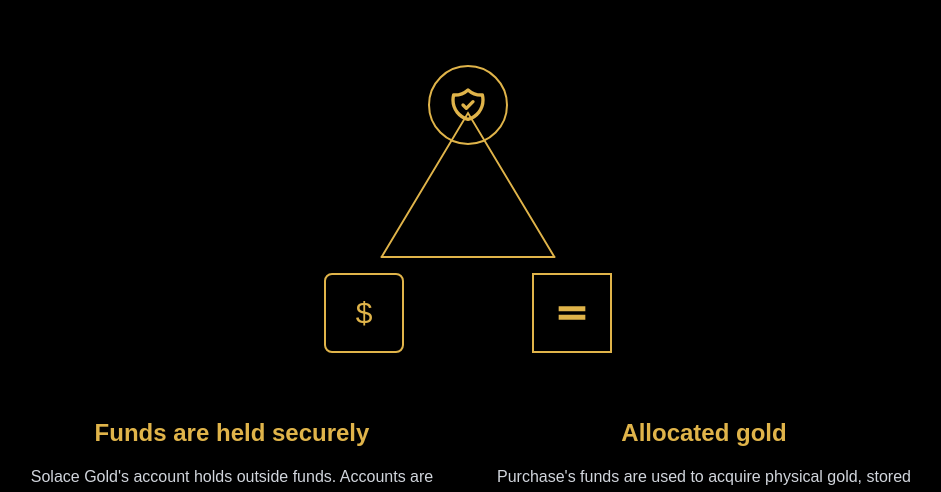
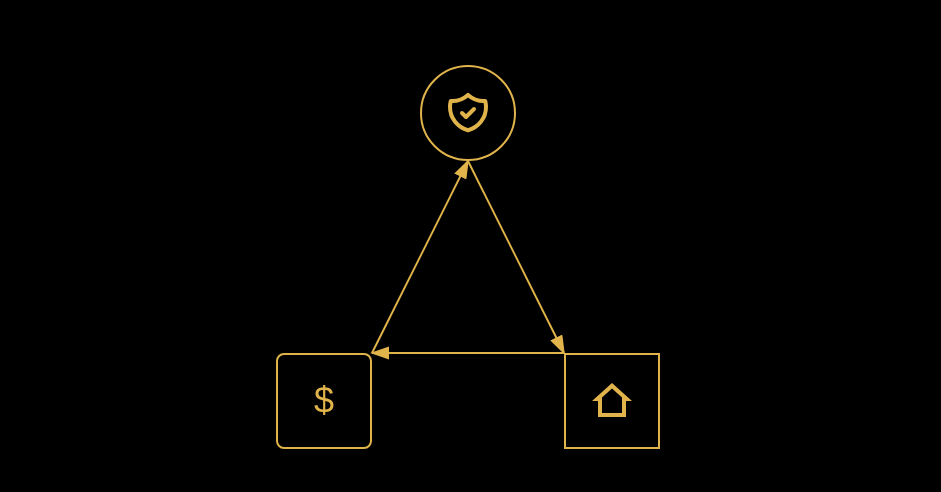
Before and after one commit to jordanpower10/solacegold-frontend, a Next.js app: page /about in a window 1280 px wide. Shown: the part 287-779 px from the top of the page, without its empty margins (172-1113 px from the left). Built offline with nearby package versions, Linux system fonts and the light colour scheme.

Commit message:
Update process diagram to match design exactly

```diff
--- a/pages/about.tsx
+++ b/pages/about.tsx
@@ -27,45 +27,66 @@ export default function HowItWorks() {
         </p>
 
         {/* Process Diagram */}
-        <div className="w-72 h-72 relative mb-16">
+        <div className="w-96 h-96 relative mb-16">
           {/* Dollar Icon */}
-          <div className="absolute left-0 bottom-0 w-20 h-20 border-2 border-[#e0b44a] rounded-lg flex items-center justify-center">
-            <span className="text-[#e0b44a] text-3xl">$</span>
+          <div className="absolute left-0 bottom-0 w-24 h-24 border-2 border-[#e0b44a] rounded-lg flex items-center justify-center">
+            <span className="text-[#e0b44a] text-4xl">$</span>
           </div>
 
           {/* Shield Icon */}
-          <div className="absolute top-0 left-1/2 -translate-x-1/2 w-20 h-20 border-2 border-[#e0b44a] rounded-full flex items-center justify-center">
-            <svg className="w-10 h-10 text-[#e0b44a]" fill="none" stroke="currentColor" viewBox="0 0 24 24">
+          <div className="absolute top-0 left-1/2 -translate-x-1/2 w-24 h-24 border-2 border-[#e0b44a] rounded-full flex items-center justify-center">
+            <svg className="w-12 h-12 text-[#e0b44a]" fill="none" stroke="currentColor" viewBox="0 0 24 24">
               <path strokeLinecap="round" strokeLinejoin="round" strokeWidth={2} d="M9 12l2 2 4-4m5.618-4.016A11.955 11.955 0 0112 2.944a11.955 11.955 0 01-8.618 3.04A12.02 12.02 0 003 9c0 5.591 3.824 10.29 9 11.622 5.176-1.332 9-6.03 9-11.622 0-1.042-.133-2.052-.382-3.016z" />
             </svg>
           </div>
 
           {/* Gold Bars Icon */}
-          <div className="absolute right-0 bottom-0 w-20 h-20 border-2 border-[#e0b44a] flex items-center justify-center">
-            <svg className="w-10 h-10 text-[#e0b44a]" fill="currentColor" viewBox="0 0 24 24">
-              <path d="M4 8h16v3H4zm0 5h16v3H4z" />
+          <div className="absolute right-0 bottom-0 w-24 h-24 border-2 border-[#e0b44a] flex items-center justify-center">
+            <svg className="w-12 h-12 text-[#e0b44a]" viewBox="0 0 24 24">
+              <path fill="currentColor" d="M12 3L2 12h3v8h14v-8h3L12 3M7 18v-7.8l5-4.5 5 4.5V18H7z"/>
             </svg>
           </div>
 
           {/* Arrows */}
-          <div className="absolute inset-0">
-            <svg className="w-full h-full" viewBox="0 0 300 300">
+          <svg className="absolute inset-0 w-full h-full" viewBox="0 0 400 400">
+            {/* Left to Top Arrow */}
             <path
-                d="M60 200 L150 50 L240 200"
+              d="M100 300 L200 100"
               fill="none"
               stroke="#e0b44a"
               strokeWidth="2"
-                strokeLinecap="round"
+              markerEnd="url(#arrowhead)"
             />
+            {/* Top to Right Arrow */}
             <path
-                d="M240 200 L60 200"
+              d="M200 100 L300 300"
               fill="none"
               stroke="#e0b44a"
               strokeWidth="2"
-                strokeLinecap="round"
+              markerEnd="url(#arrowhead)"
             />
+            {/* Right to Left Arrow */}
+            <path
+              d="M300 300 L100 300"
+              fill="none"
+              stroke="#e0b44a"
+              strokeWidth="2"
+              markerEnd="url(#arrowhead)"
+            />
+            {/* Arrow Definitions */}
+            <defs>
+              <marker
+                id="arrowhead"
+                markerWidth="10"
+                markerHeight="7"
+                refX="9"
+                refY="3.5"
+                orient="auto"
+              >
+                <polygon points="0 0, 10 3.5, 0 7" fill="#e0b44a" />
+              </marker>
+            </defs>
           </svg>
-          </div>
         </div>
 
         {/* Process Descriptions */}
```
Lines whose indentation alone changed are shown as unchanged.
